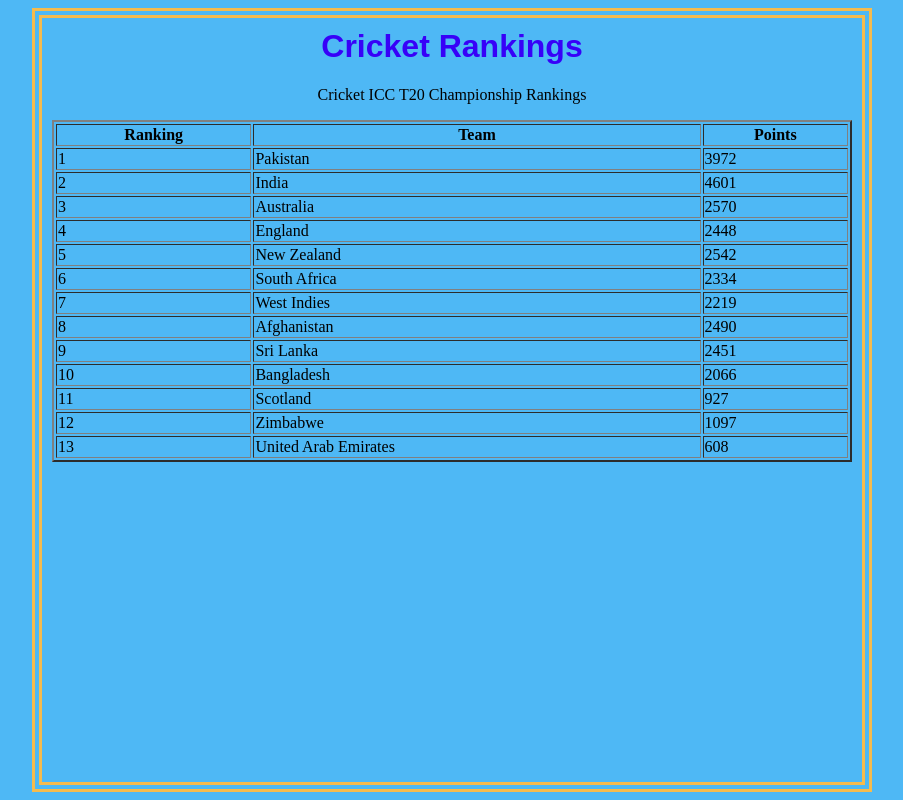
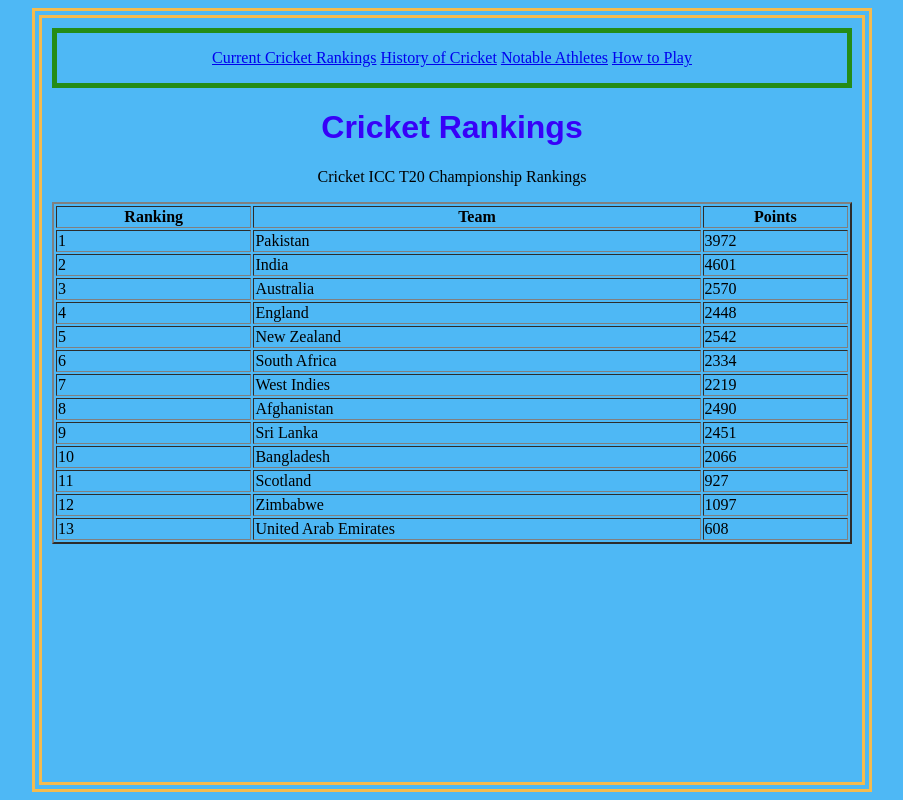
Before and after one commit to mbhat0457/mbhat0457.github.io, a plain HTML site: page rankings.html in a window 1280 px wide. Shown: the whole page, without its empty margins (188-1091 px from the left). Drawn offline with Linux system fonts and the light colour scheme.

Commit message:
Update rankings.html

```diff
--- a/rankings.html
+++ b/rankings.html
@@ -1,6 +1,10 @@
 <html>
     <head>
     <link href= "main.css" rel=stylesheet>
+        <header><p><a href= "rankings.html"> Current Cricket Rankings</a>
+<a href= "history.html" >History of Cricket</a>
+<a href="notableAthletes.html" >Notable Athletes</a> </a>
+<a href="howtoplay.html" > How to Play</a></p></header>
     </head>
 
 <body>
```
